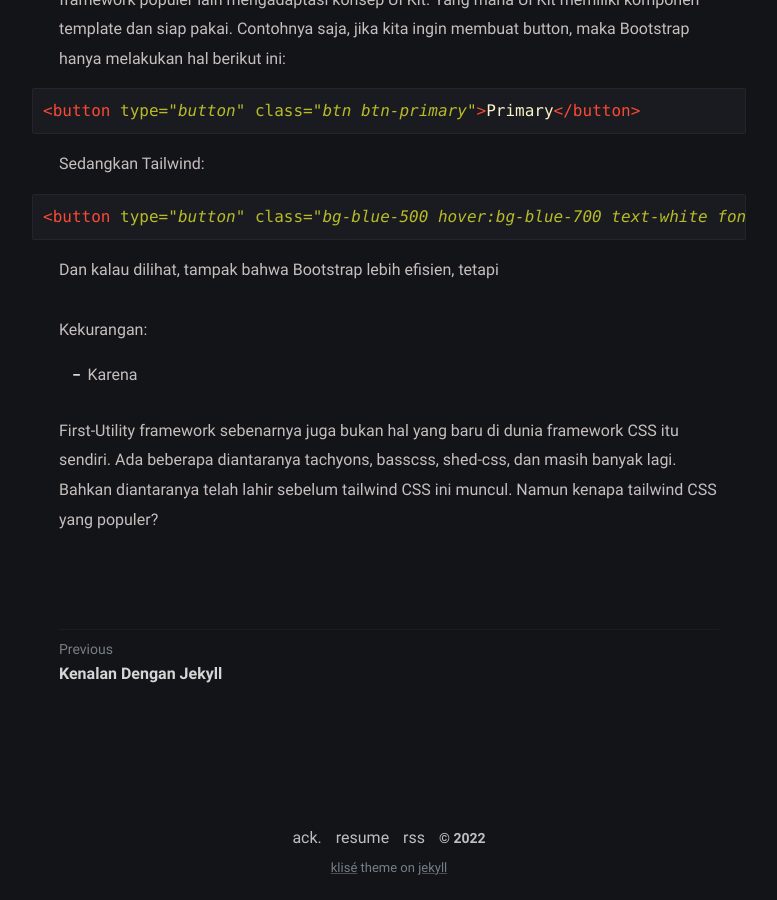
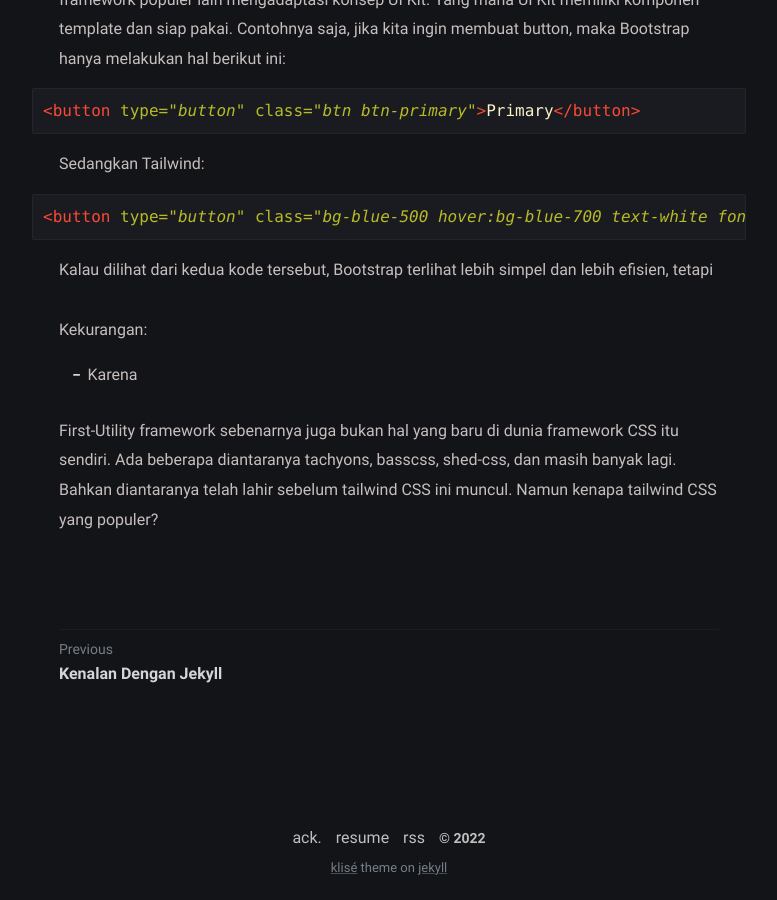
Before and after one commit to nixentric/nixentric.github.io, a Jekyll site: the page built from _posts/2022-02-15-tailwindcss-draft.md, in a window 1280 px wide and 900 px high, scrolled down 3224 px. Shown: the whole window, without its empty margins (251-1028 px from the left). Built offline with Jekyll 4.4.1, drawn with Linux system fonts in a browser that asks for light colours.

Commit message:
Update 2022-02-15-tailwindcss-draft.md

````diff
--- a/_posts/2022-02-15-tailwindcss-draft.md
+++ b/_posts/2022-02-15-tailwindcss-draft.md
@@ -100,7 +100,7 @@ Sedangkan Tailwind:
 <button type="button" class="bg-blue-500 hover:bg-blue-700 text-white font-bold py-2 px-4 rounded">Primary</button>
 ```
 
-Dan kalau dilihat, tampak bahwa Bootstrap lebih efisien, tetapi
+Kalau dilihat dari kedua kode tersebut, Bootstrap terlihat lebih simpel dan lebih efisien, tetapi
 
 Kekurangan:
 - Karena
````
